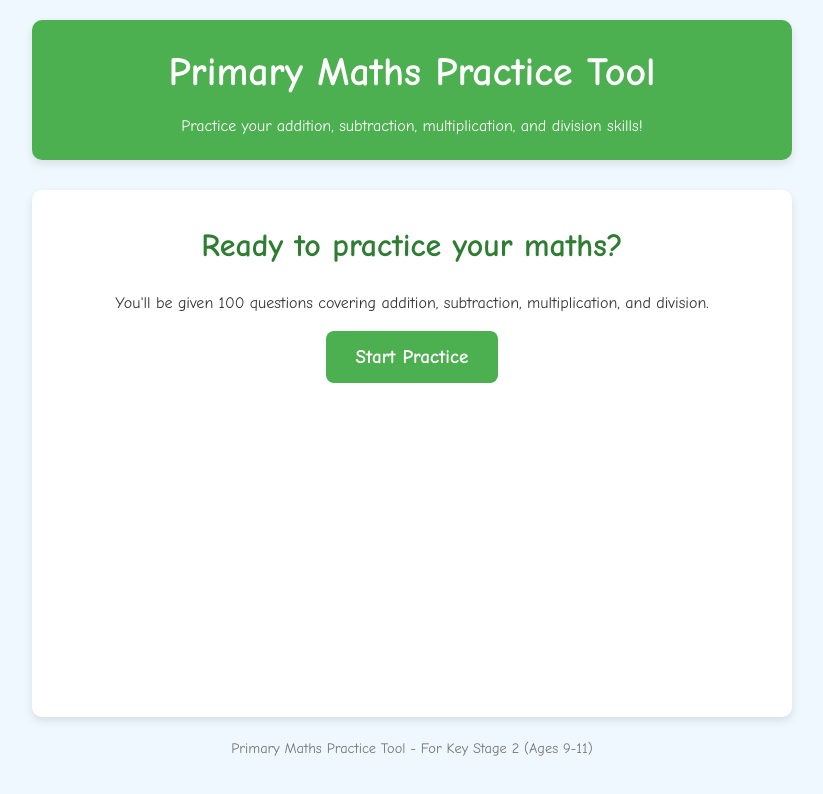
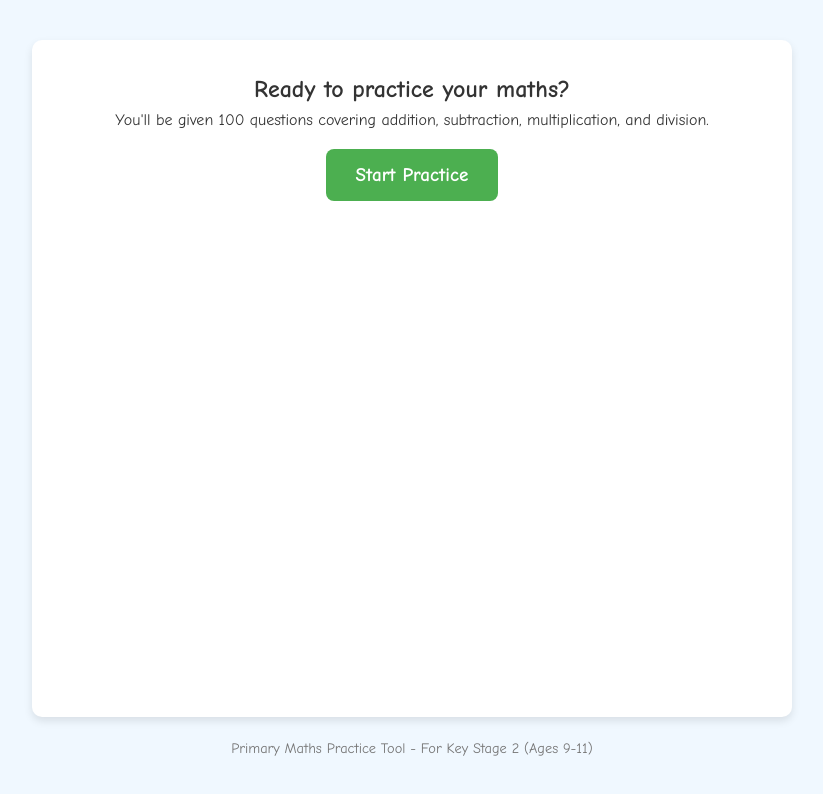
Before and after one commit to DrMichaelGuo/Maths-challenge, a plain HTML site: page index.html in a window 1280 px wide. Shown: the whole page, without its empty margins (228-1051 px from the left). Drawn offline with Linux system fonts and the light colour scheme.

Commit message:
remove header section and associated styles from index.html and style.css

```diff
--- a/index.html
+++ b/index.html
@@ -10,10 +10,7 @@
 </head>
 <body>
     <div class="container">
-        <header>
-            <h1>Primary Maths Practice Tool</h1>
-            <p>Practice your addition, subtraction, multiplication, and division skills!</p>
-        </header>
+        <!-- Removed the header section here -->
 
         <main>
             <!-- Start Screen -->
--- a/style.css
+++ b/style.css
@@ -20,26 +20,7 @@ body {
     flex-direction: column;
 }
 
-header {
-    text-align: center;
-    margin-bottom: 30px;
-    padding: 20px;
-    background-color: #4caf50;
-    color: white;
-    border-radius: 10px;
-    box-shadow: 0 4px 8px rgba(0, 0, 0, 0.1);
-}
-
-h1 {
-    font-size: 2.5rem;
-    margin-bottom: 10px;
-}
-
-h2 {
-    font-size: 2rem;
-    color: #2e7d32;
-    margin-bottom: 20px;
-}
+/* Removed header styles since the header is gone */
 
 main {
     flex: 1;
@@ -47,6 +28,7 @@ main {
     border-radius: 10px;
     padding: 30px;
     box-shadow: 0 4px 8px rgba(0, 0, 0, 0.1);
+    margin-top: 20px; /* Added margin to compensate for removed header */
 }
 
 .screen {
@@ -232,10 +214,6 @@ footer {
 }
 
 @media (max-width: 480px) {
-    header {
-        padding: 15px;
-    }
-
     main {
         padding: 20px;
     }
```
